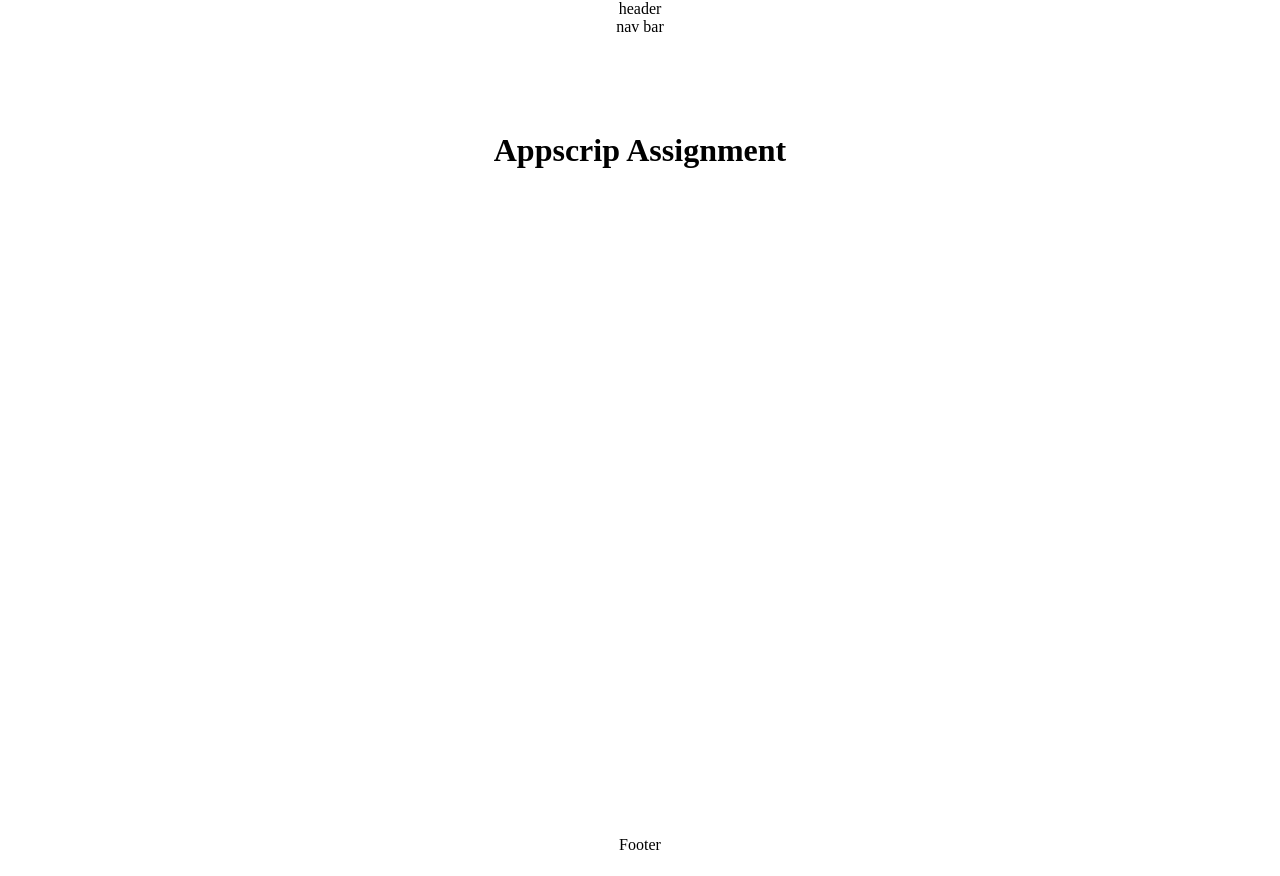
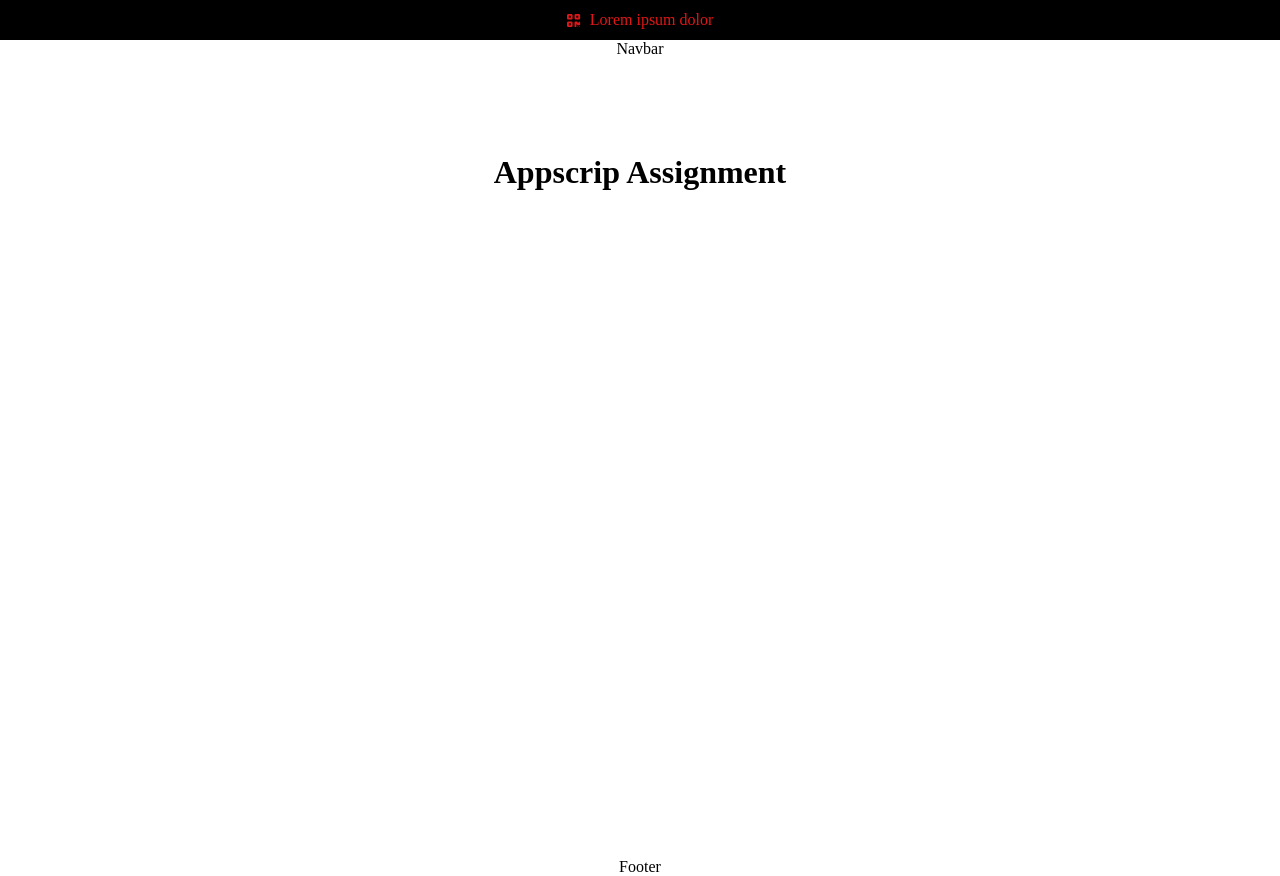
Before and after one commit to Mabaidul-Hoque/Appscrip-task-Mabaidul-Hoque, a Next.js app: page / in a window 1280 px wide. Before the commit the page ends 854 px from the top, so only its background shows below. Built offline with nearby package versions, Linux system fonts and the light colour scheme.

Commit message:
header part completed

```diff
--- a/app/globals.css
+++ b/app/globals.css
@@ -84,3 +84,12 @@ body {
   max-width: 100vw;
   overflow-x: hidden;
 }
+
+.header{
+  background-color: black;
+  color: rgba(240, 23, 23, 0.938);
+  min-height: 5vh;
+  display: flex;
+  align-items: center;
+  justify-content: center;
+}
--- a/app/layout.js
+++ b/app/layout.js
@@ -1,4 +1,5 @@
 
+import { Footer, Header, Navbar } from "@/components/home/ui";
 import "./globals.css";
 
 
@@ -11,10 +12,10 @@ export default function RootLayout({ children }) {
   return (
     <html lang="en">
       <body style={{textAlign: "center"}} >
-        <header>header</header>
-        <nav>nav bar</nav>
+        <header className="header"><Header /></header>
+        <nav className="navbar"><Navbar /></nav>
         <main>{children}</main>
-        <footer>Footer</footer>
+        <footer className="footer"><Footer /></footer>
       </body>
     </html>
   );
--- /dev/null
+++ b/components/home/ui/Footer.jsx
@@ -0,0 +1,7 @@
+import React from "react";
+
+const Footer = () => {
+  return <div>Footer</div>;
+};
+
+export default Footer;
--- /dev/null
+++ b/components/home/ui/Header.jsx
@@ -0,0 +1,24 @@
+import { faQrcode } from "@fortawesome/free-solid-svg-icons";
+import { FontAwesomeIcon } from "@fortawesome/react-fontawesome";
+import React from "react";
+
+const Header = () => {
+  return (
+    <div
+      style={{
+        display: "flex",
+        justifyContent: "center",
+        alignItems: "center",
+        gap: 10,
+      }}
+    >
+      {/* ICON */}
+      {/* <div> */}
+      <FontAwesomeIcon style={{ fontSize: 10, height: 15 }} icon={faQrcode} />
+      {/* </div> */}
+      <p>Lorem ipsum dolor</p>
+    </div>
+  );
+};
+
+export default Header;
--- /dev/null
+++ b/components/home/ui/Navbar.jsx
@@ -0,0 +1,7 @@
+import React from "react";
+
+const Navbar = () => {
+  return <div>Navbar</div>;
+};
+
+export default Navbar;
--- /dev/null
+++ b/components/home/ui/index.js
@@ -0,0 +1,4 @@
+
+export { default as Header } from "./Header";
+export { default as Navbar } from "./Navbar";
+export { default as Footer } from "./Footer";
```
Also changed, not shown: package.json (+7 -1 lines), 1 other file (tests, documents, lock files or other folders).
